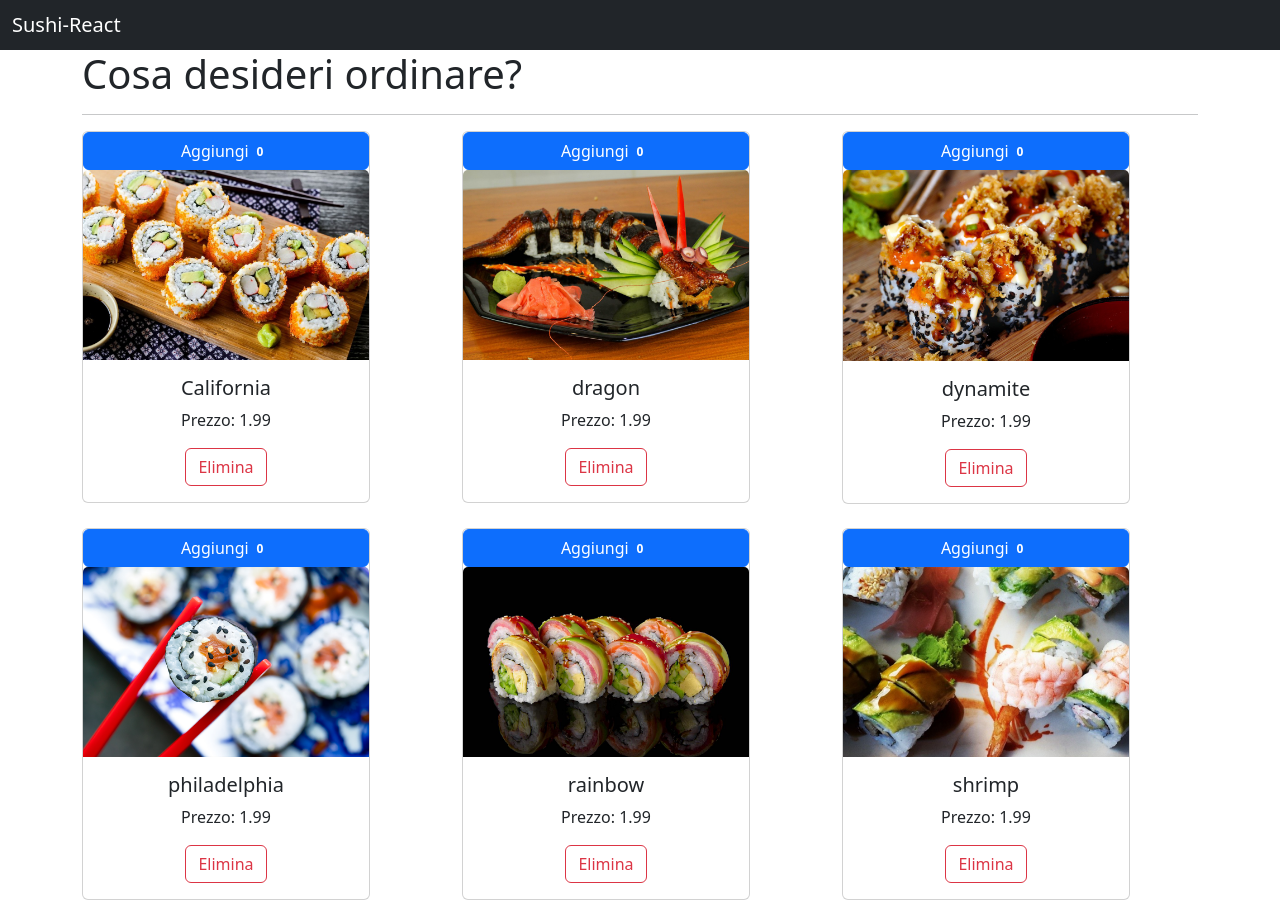
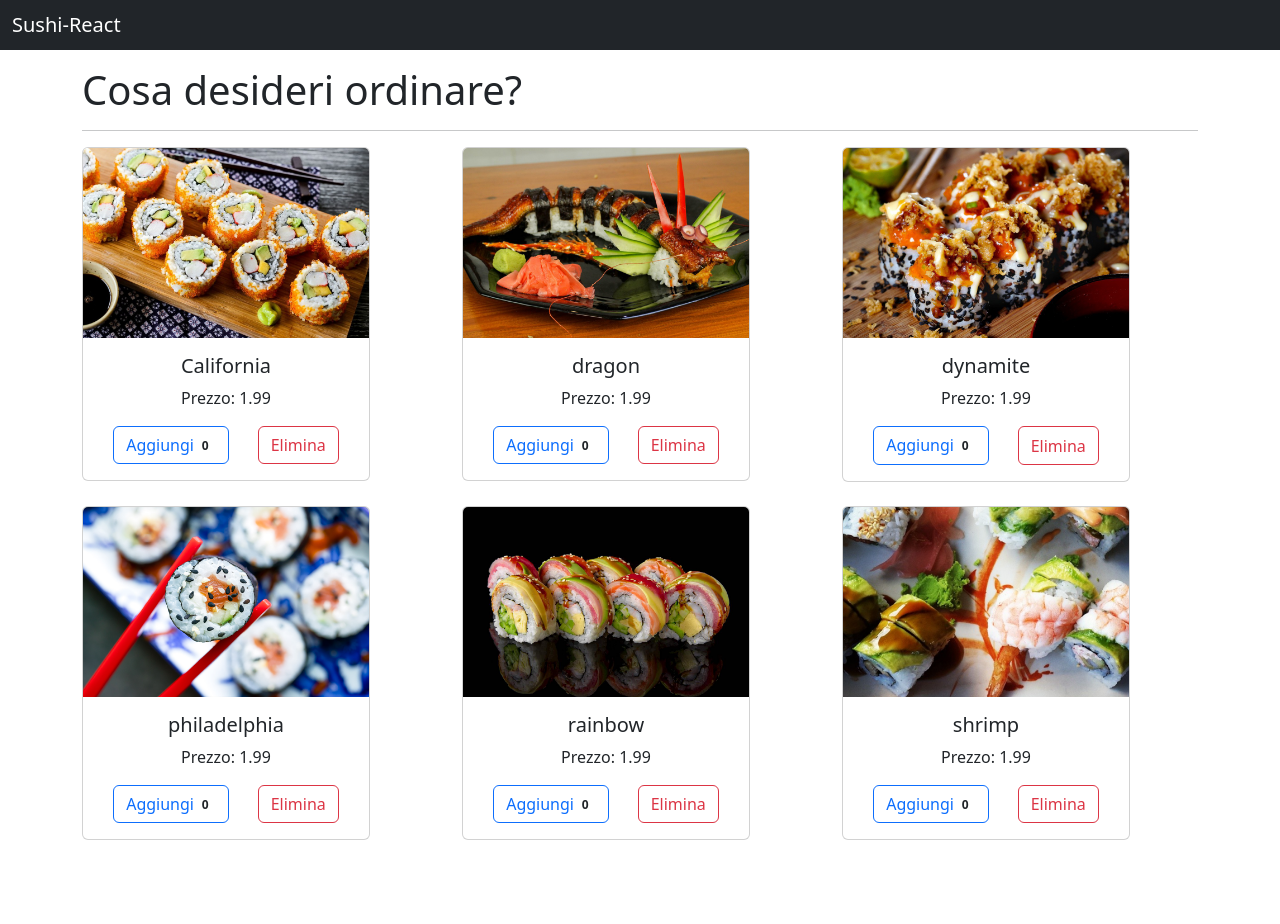
Before and after one commit to ldm0805/react-sushishop, a React (Create React App) app: page / in a window 1280 px wide. After the commit the page ends 864 px from the top, so only its background shows below. Built offline with nearby package versions, Linux system fonts and the light colour scheme.

Commit message:
Modifica bottone aggiungi

```diff
--- a/src/App.js
+++ b/src/App.js
@@ -62,7 +62,7 @@ class App extends Component {
       <>
         <Navbar />
         <div className="container">
-          <h1>Cosa desideri ordinare?</h1>
+          <h1 className="my-3">Cosa desideri ordinare?</h1>
           <hr />
           <div className="row">
             {/* Passaggio di dati tramite props, per ogni oggetto card contenuto nella lista abbiamo assegnato una compontente card */}
--- a/src/components/card.js
+++ b/src/components/card.js
@@ -8,19 +8,21 @@ class Card extends Component {
         return (
             <div className="col mb-4" >
                 <div className="card" style={{ width: '18rem', textAlign: 'center' }}>
-                    {/* Bottone per aggiungere elementi */}
-                    <button className="btn btn-primary" onClick={() => this.props.onIncrement(this.props.card)}>
-                        Aggiungi
-                        <span className="badge badge-light">{this.props.card.quantita}</span>
-                    </button>
                     <img className="card-img-top" src={this.props.card.immagine} alt="california" />
                     <div className="card-body">
                         <h5 className="card-title">{this.props.card.nome}</h5>
                         <p className="card-text">Prezzo: {this.props.card.prezzo}</p>
-                        {/* Passo la funzione onDelete con la arrow function e gli do come argomento il card.id
-                        ATTENZIONE: se abbiamo bisogno di passare un'argomento in react, c'è bisono della arrow function in react, mentre se non dobbiamo passare un'argomento, possiamo chiamare la funzione senza arrow function
-                        */}
-                        <button className="btn btn-outline-danger" onClick={() => this.props.onDelete(this.props.card.id)}>Elimina</button>
+                        {/* Bottone per aggiungere elementi */}
+                        <div class="d-flex justify-content-around">
+                            <button className="btn btn-outline-primary" onClick={() => this.props.onIncrement(this.props.card)}>
+                                Aggiungi
+                                <span className="badge badge-light text-dark">{this.props.card.quantita}</span>
+                            </button>
+                            {/* Passo la funzione onDelete con la arrow function e gli do come argomento il card.id
+                                ATTENZIONE: se abbiamo bisogno di passare un'argomento in react, c'è bisono della arrow function in react, mentre se non dobbiamo passare un'argomento, possiamo chiamare la funzione senza arrow function
+                            */}
+                            <button className="btn btn-outline-danger" onClick={() => this.props.onDelete(this.props.card.id)}>Elimina</button>
+                        </div>
                     </div>
                 </div>
             </div>
```
